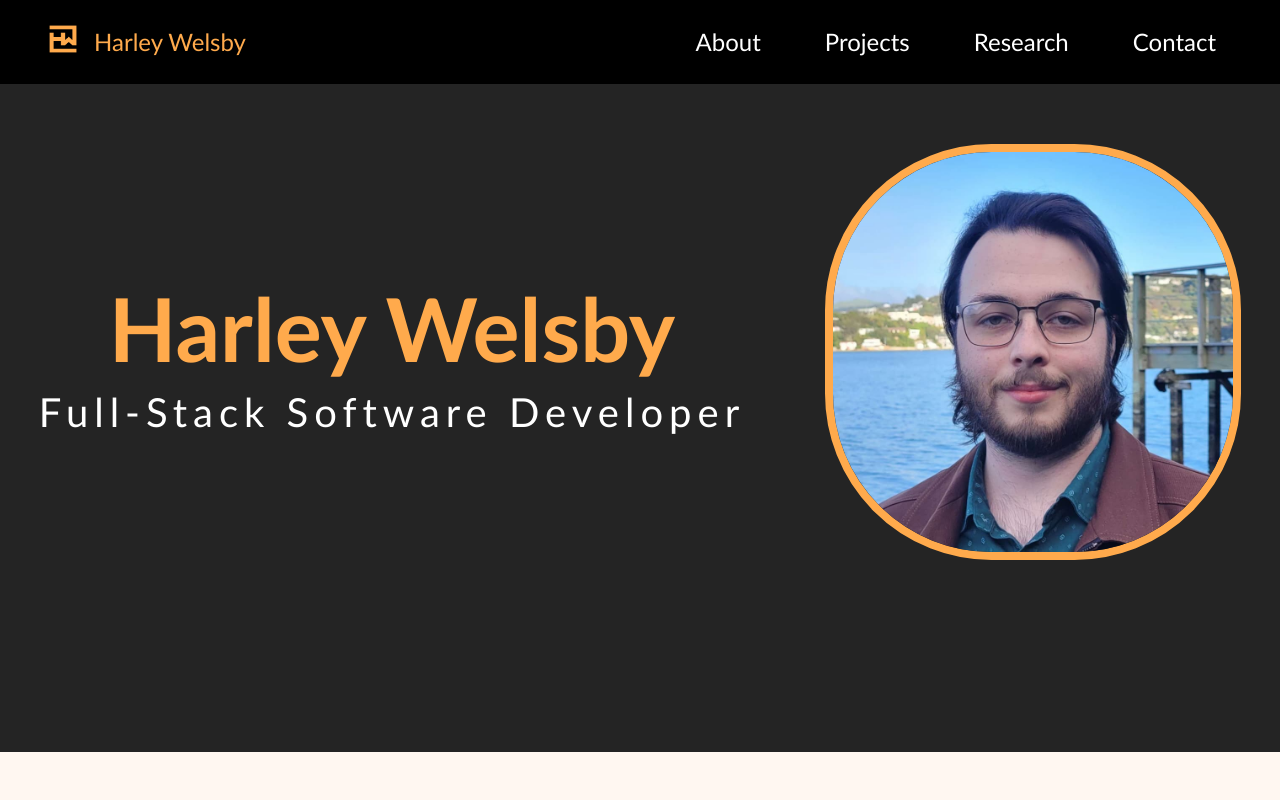
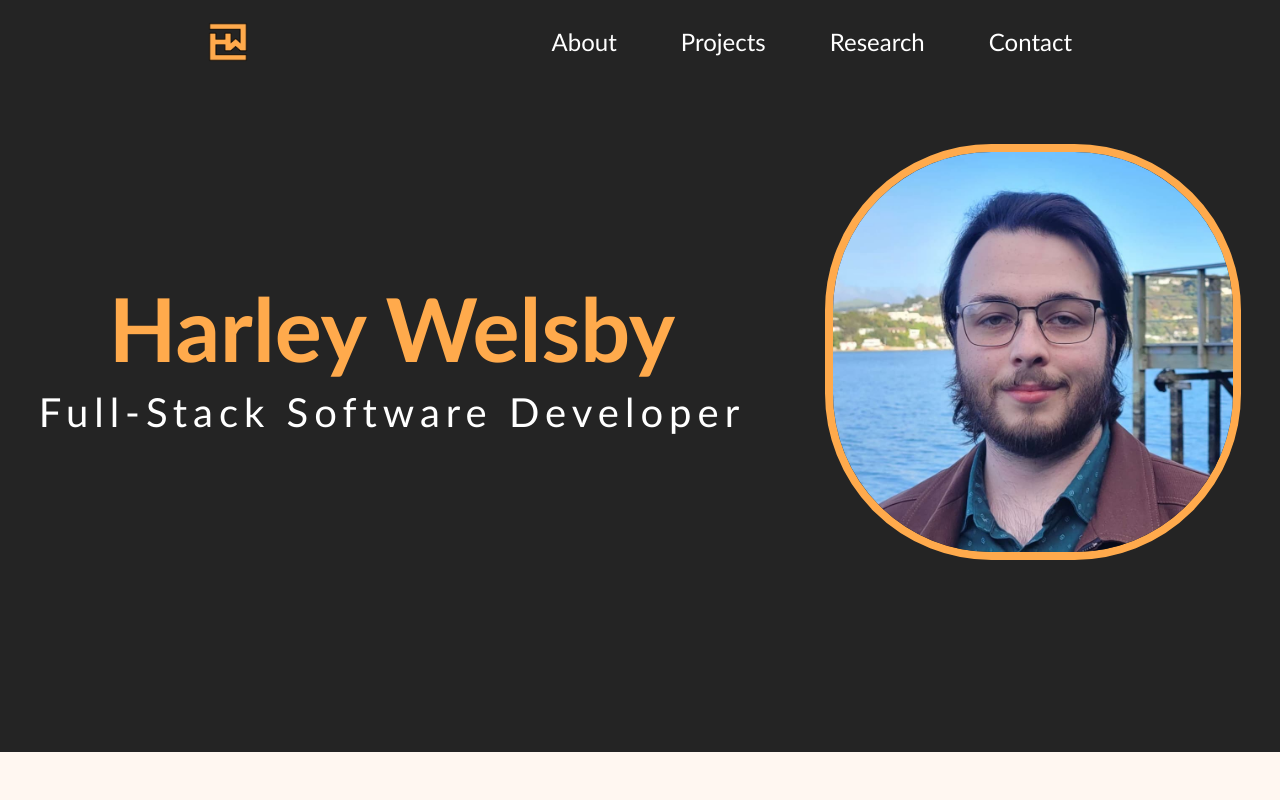
Before and after one commit to harleywelsby/Portfolio-Site, a React (Vite) app: page / in a window 1280 px wide. Shown: the top 800 px of the page. Built offline with nearby package versions, Linux system fonts and the light colour scheme; the HTML template or start-up script is replaced by a standard one.

Commit message:
Navbar style adjustments

```diff
--- a/src/components/Navbar.tsx
+++ b/src/components/Navbar.tsx
@@ -2,11 +2,9 @@ import { styled } from 'styled-components';
 
 export const Navbar = () => {
   return (
-    <NavbarWrapper>
-      <HomeTitleWrapper>
-        <Logo src="icon.png" width={30} height={30} />
-        <NavbarItem>Harley Welsby</NavbarItem>
-      </HomeTitleWrapper>
+    <NavbarWrapper className="hidden">
+      <NavbarContent>
+        <Logo src="icon.png" width={40} height={40} />
 
         <NavbarItemsWrapper>
           <NavbarItem>About</NavbarItem>
@@ -14,32 +12,30 @@ export const Navbar = () => {
           <NavbarItem>Research</NavbarItem>
           <NavbarItem>Contact</NavbarItem>
         </NavbarItemsWrapper>
+      </NavbarContent>
     </NavbarWrapper>
   );
 };
 
 const NavbarWrapper = styled.div`
+  width: 100%;
+  align-items: center;
+  justify-content: center;
+  display: flex;
+`;
+
+const NavbarContent = styled.div`
   display: flex;
   flex-direction: row;
 
-  align-content: center;
   justify-content: space-between;
 
   position: fixed;
   top: 0;
-  width: 100%;
+  width: 70%;
 
   padding-top: 0.5rem;
   padding-bottom: 0.5rem;
-
-  background-color: #000;
-`;
-
-const HomeTitleWrapper = styled.div`
-  display: flex;
-  flex-direction: row;
-  padding-left: 3rem;
-  color: var(--orange);
 `;
 
 const NavbarItemsWrapper = styled.div`
@@ -47,7 +43,6 @@ const NavbarItemsWrapper = styled.div`
   flex-direction: row;
   justify-content: right;
   gap: 2rem;
-  padding-right: 3rem;
 `;
 
 const NavbarItem = styled.div`
@@ -56,5 +51,6 @@ const NavbarItem = styled.div`
 `;
 
 const Logo = styled.img`
-  padding-top: 1rem;
+  padding-left: 1rem;
+  align-self: center;
 `;
```
Lines whose indentation alone changed are shown as unchanged.
